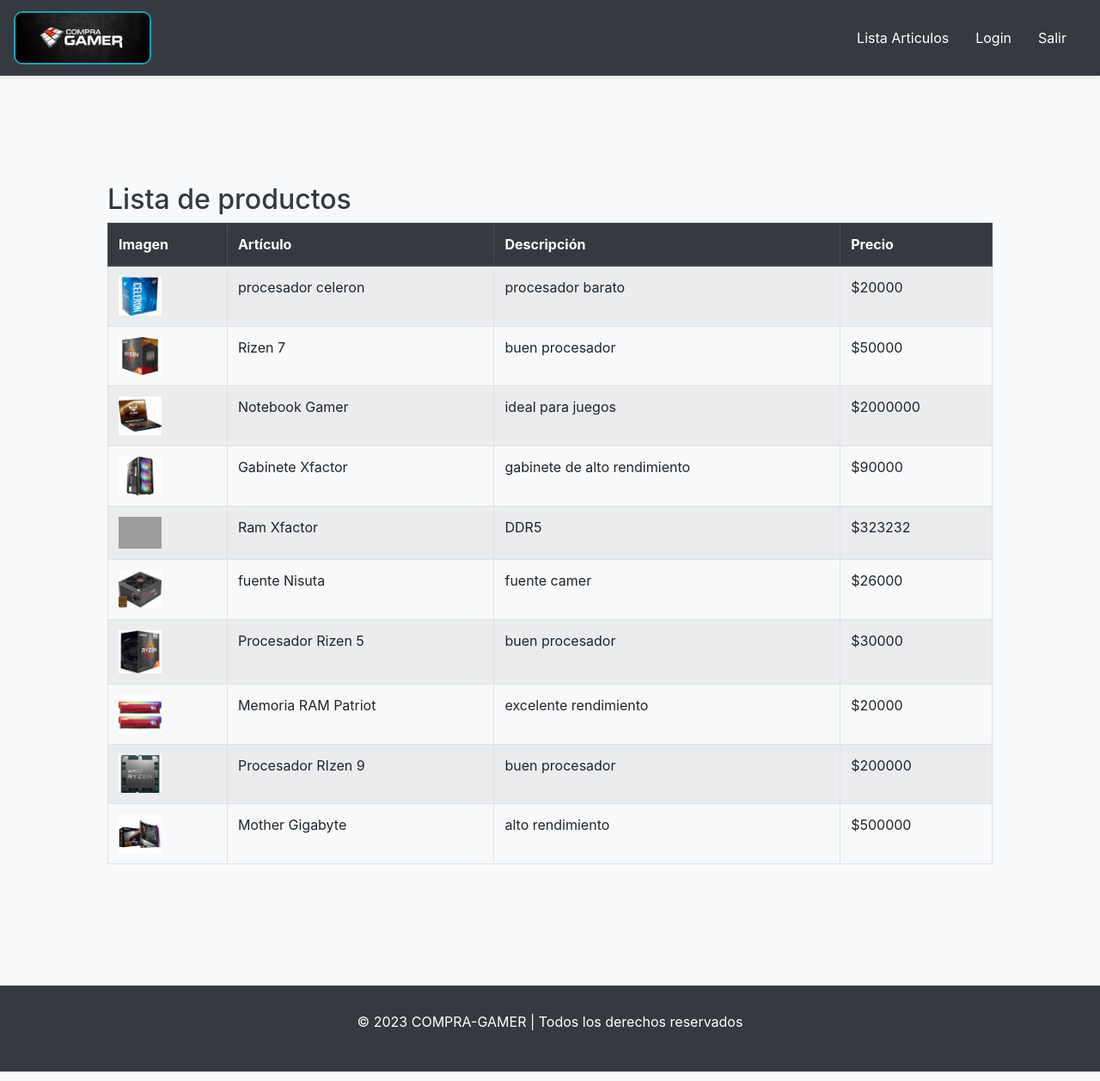
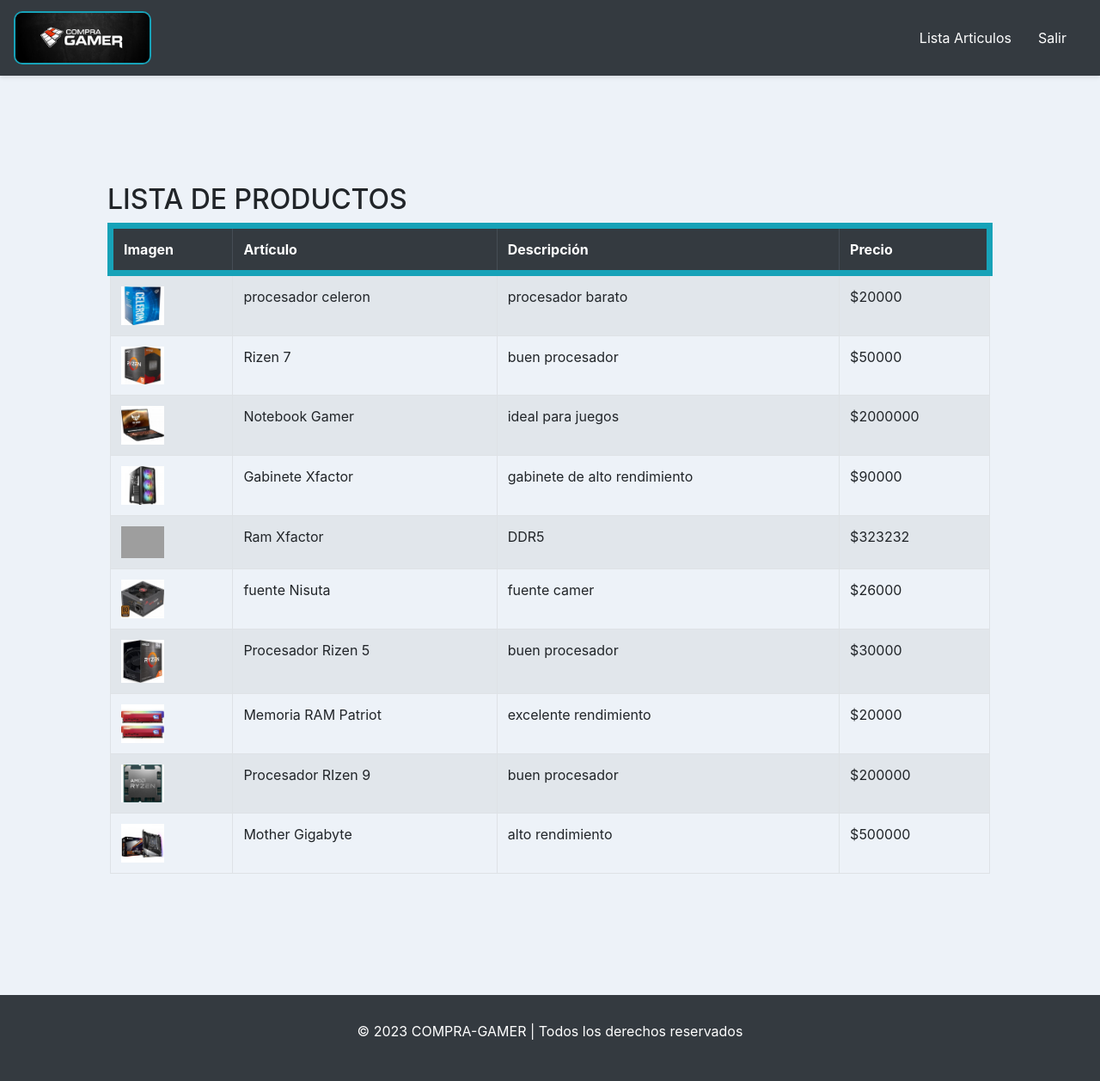
Before and after one commit to rpruiz33/HARDWARE, a CodeIgniter app: page /HARDWARE/OperarDatos/listarArt in a window 1280 px wide. Shown: the whole page at 86% size. Run offline with CodeIgniter, Linux system fonts and the light colour scheme; data comes from the database, SQL or seed files in the repository; grey boxes are pictures that could not be loaded.

Commit message:
siguiendo con estilos

```diff
--- a/application/views/principal/articulos.php
+++ b/application/views/principal/articulos.php
@@ -7,7 +7,7 @@
     margin: 100px 32px 50px 25%;
     width: 50%;
     text-align: center;
-
+    border: 7px solid #17a2b8;
     }
   </style>
 
--- a/application/views/principal/cabecera.php
+++ b/application/views/principal/cabecera.php
@@ -47,11 +47,11 @@
         <a class="nav-link active" aria-current="page"  href="<?= base_url(); ?>operarDatos/RecibirGrabar">Lista de Clientes</a>
       </li>
       <?php } ?>
-
+      <?php if ($this->session->userdata('tipo_cliente') == 2) { ?>
       <li class="nav-item">
         <a class="nav-link active" aria-current="page"  href="<?= base_url(); ?>Iniciar/validaLogin">Login</a>
       </li>
-
+      <?php } ?>
        <li class="nav-item">
 
 
--- a/application/views/principal/editar_cliente.php
+++ b/application/views/principal/editar_cliente.php
@@ -5,8 +5,9 @@
     margin: 100px 32px 50px 25%;
     width: 50%;
     text-align: center;
+    border: 7px solid #17a2b8;
 
-    }
+  }
   </style>
 
 <?php
--- a/application/views/principal/lista_articulos.php
+++ b/application/views/principal/lista_articulos.php
@@ -1,14 +1,19 @@
+<style>
 
+  .color{
+      border: 7px solid #17a2b8;
+  }
+</style>
 
 
 
 <section class="contenido-princ">
-  <h2>Lista de productos</h2>
+  <h2>LISTA DE PRODUCTOS</h2>
   <div id="tabla_artic" class="table-responsive">
      <!-- <?php if ($articulos !== false) : ?>   -->
       <table class="table table-bordered table-striped">
         <thead class="thead-dark">
-          <tr>
+          <tr class="color">
             <th scope="col">Imagen</th>
             <th scope="col">Artículo</th>
             <th scope="col">Descripción</th>
--- a/application/views/principal/registro.php
+++ b/application/views/principal/registro.php
@@ -6,7 +6,7 @@
   margin: 100px 32px 50px 25%;
   width: 50%;
   text-align: center;
-
+  border: 7px solid #17a2b8;
   }
 </style>
 
--- a/assets/css_1/general.css
+++ b/assets/css_1/general.css
@@ -4,11 +4,8 @@
 					padding:0;
 				}
 
-        body {
-            background-color: #f8f9fa;
-            color: #343a40;
 
-        }
+
 
 
 					.form_carga {
@@ -63,13 +60,13 @@
 		}
 
         body {
-            background-color: #f8f9fa;
-
+			background-color: #edf2f8;
 				display:flex;
 				flex-direction:column;
 				min-height :100vh;
 
         }
+
 
         .form-container {
 			background-color: #343a40;
```
Also changed, not shown: application/views/principal/login.php (+8 -0 lines), application/views/principal/nuevoCliente.php (+10 -1 lines).
